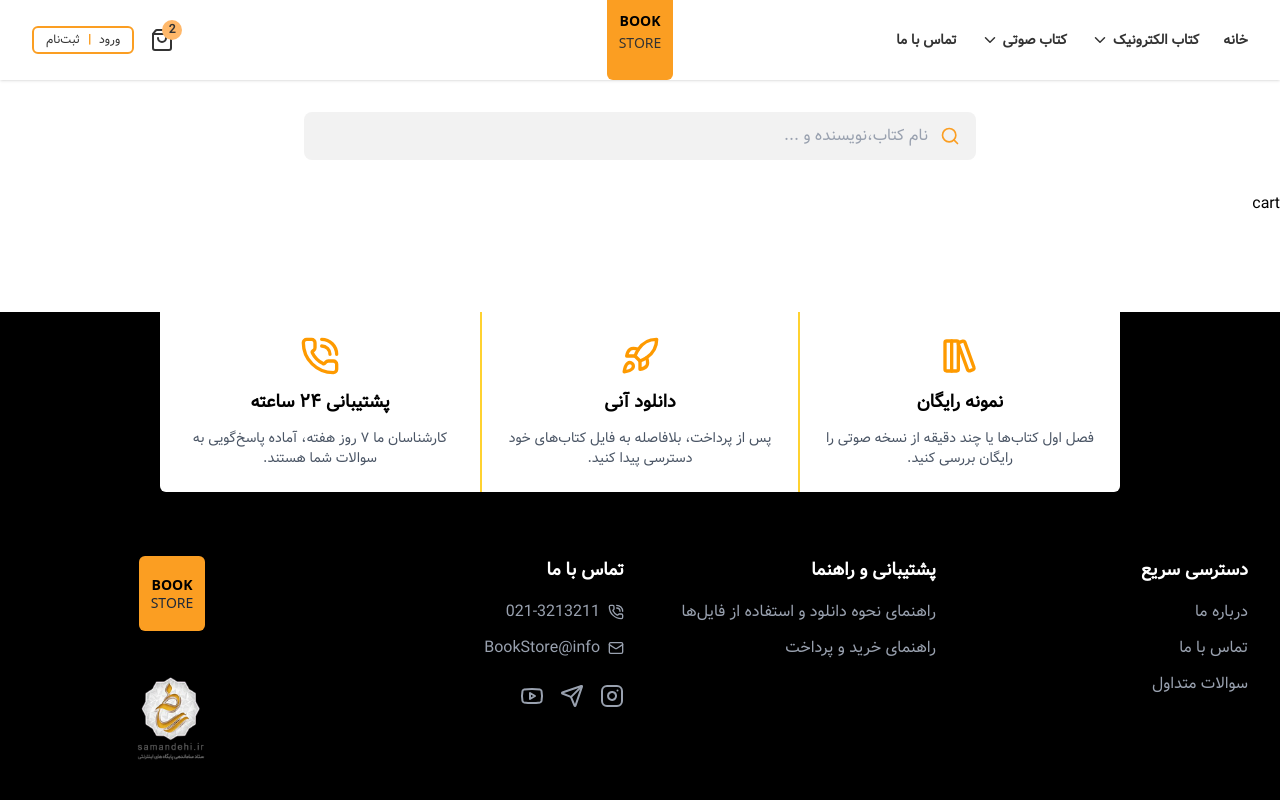
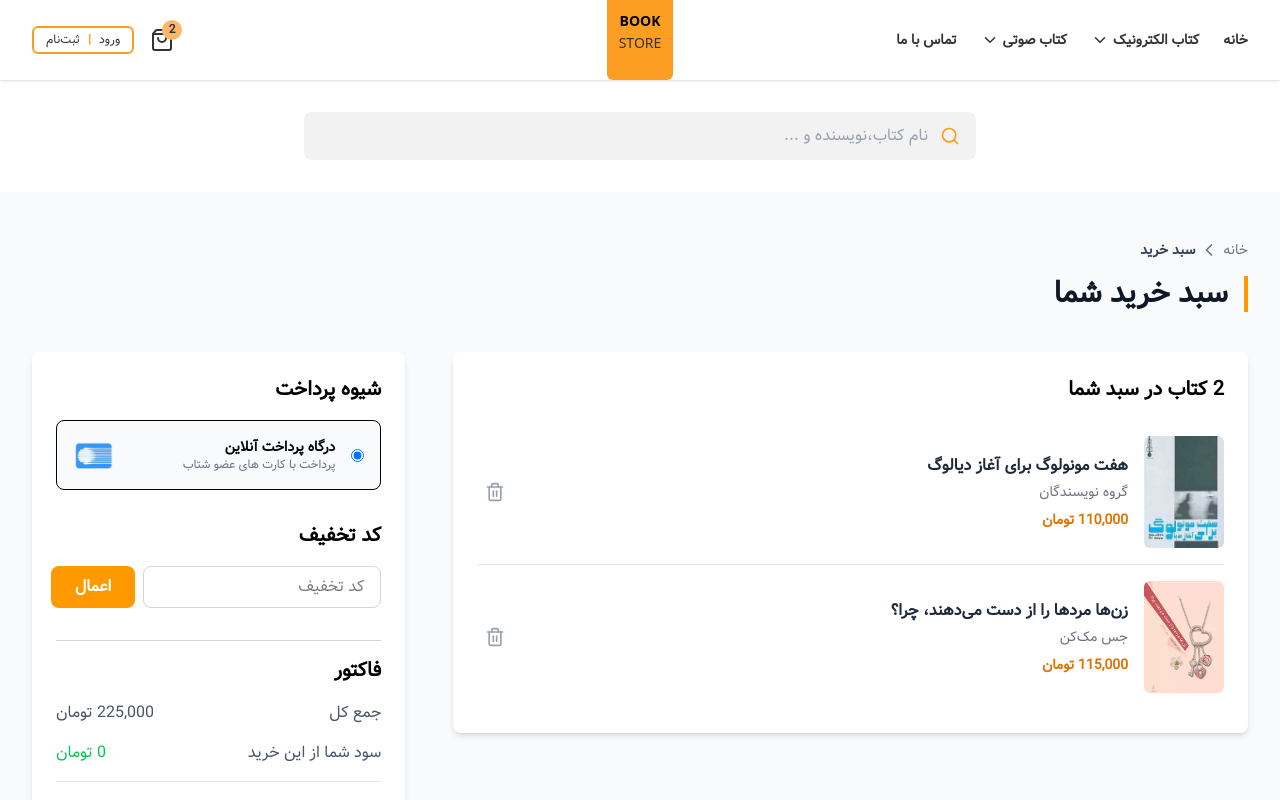
Before and after one commit to mahshid-sl/bookStore, a React (Vite) app: page /cart in a window 1280 px wide. Shown: the top 800 px of the page. Built offline with nearby package versions, Linux system fonts and the light colour scheme.

Commit message:
Implement cart page

```diff
--- a/src/pages/Cart.jsx
+++ b/src/pages/Cart.jsx
@@ -1,5 +1,209 @@
+import { useState } from "react";
+import { Link } from "react-router-dom";
+import { ChevronLeft, CreditCard, ShoppingBag, Trash2 } from "lucide-react";
+
+// Sample data for the cart
+// In a real application, this data would come from a global state (like Context or Redux)
+const initialCartItems = [
+  {
+    id: 1,
+    title: "هفت مونولوگ برای آغاز دیالوگ",
+    author: { name: "گروه نویسندگان" },
+    image: "/images/books/heft_monolog_1.webp",
+    price: 110000,
+    quantity: 1,
+  },
+  {
+    id: 86,
+    title: "زن‌ها مردها را از دست می‌دهند، چرا؟",
+    author: { name: "جس مک‌کن" },
+    image: "/images/books/women-lose-men.webp",
+    price: 115000,
+    quantity: 1,
+  },
+];
+
+// Component to display each item in the cart
+function CartItem({ item, onRemove }) {
+  return (
+    <div className="flex items-start sm:items-center gap-4 py-4">
+      <img
+        src={item.image}
+        alt={item.title}
+        className="w-20 h-28 object-cover rounded-md flex-shrink-0"
+      />
+      <div className="flex-grow text-right">
+        <h3 className="font-bold text-gray-800">{item.title}</h3>
+        <p className="text-sm text-gray-500 mt-1">{item.author.name}</p>
+        <p className="text-sm font-semibold text-amber-600 mt-2">
+          {item.price.toLocaleString()} تومان
+        </p>
+      </div>
+      <button
+        onClick={() => onRemove(item.id)}
+        className="p-2 text-gray-400 hover:text-red-500 transition-colors"
+      >
+        <Trash2 size={20} />
+      </button>
+    </div>
+  );
+}
+
+// Main component for the Cart page
 function Cart() {
-  return <div>cart</div>;
+  const [cartItems, setCartItems] = useState(initialCartItems);
+
+  const handleRemoveItem = (itemId) => {
+    setCartItems((prevItems) => prevItems.filter((item) => item.id !== itemId));
+  };
+
+  const subtotal = cartItems.reduce(
+    (sum, item) => sum + item.price * item.quantity,
+    0
+  );
+  const discount = 0; // You can implement discount logic here
+  const total = subtotal - discount;
+
+  return (
+    <div className="bg-gray-50 min-h-screen">
+      <div className="max-w-7xl mx-auto px-4 sm:px-6 lg:px-8 py-12">
+        {/* Breadcrumbs & Title */}
+        <div className="text-right mb-10">
+          <nav className="flex text-sm text-gray-500 items-center justify-start mb-4">
+            <Link to="/" className="hover:text-amber-500">
+              خانه
+            </Link>
+            <ChevronLeft size={20} className="mx-1" />
+            <span className="font-semibold text-gray-700">سبد خرید</span>
+          </nav>
+          <h1 className="text-3xl font-extrabold text-gray-900 border-r-4 border-amber-500 pr-4">
+            سبد خرید شما
+          </h1>
+        </div>
+
+        {cartItems.length > 0 ? (
+          // State when the cart has items
+          <div className="grid grid-cols-1 lg:grid-cols-3 gap-8 lg:gap-12 items-start">
+            {/* Right Column: List of items */}
+            <div className="lg:col-span-2 bg-white p-6 rounded-lg shadow-md">
+              <h2 className="text-xl font-bold text-right mb-4">
+                {cartItems.length} کتاب در سبد شما
+              </h2>
+              <div className="divide-y divide-gray-200">
+                {cartItems.map((item) => (
+                  <CartItem
+                    key={item.id}
+                    item={item}
+                    onRemove={handleRemoveItem}
+                  />
+                ))}
+              </div>
+            </div>
+
+            {/* Left Column: Order Summary */}
+            <div className="lg:col-span-1 bg-white p-6 rounded-lg shadow-md sticky top-24 space-y-8">
+              {/* Payment Method Section */}
+              <div>
+                <h2 className="text-xl font-bold text-right mb-4">
+                  شیوه پرداخت
+                </h2>
+                {/* --- اصلاح شده: ترتیب عناصر برای چیدمان صحیح راست‌چین --- */}
+                <label
+                  htmlFor="online"
+                  className="flex justify-between items-center border rounded-lg p-4 bg-gray-50 cursor-pointer"
+                >
+                  <div className="flex items-center gap-4">
+                    <input
+                      type="radio"
+                      name="payment"
+                      id="online"
+                      defaultChecked
+                      className="form-radio text-amber-500 focus:ring-amber-500"
+                    />
+                    <div className="text-right">
+                      <h3 className="text-sm font-semibold">
+                        درگاه پرداخت آنلاین
+                      </h3>
+                      <p className="text-xs text-gray-500">
+                        پرداخت با کارت های عضو شتاب
+                      </p>
+                    </div>
+                  </div>
+                  <img className="h-7" src="/images/shetab.png" alt="shetab" />
+                </label>
+              </div>
+
+              {/* Discount Code Section */}
+              <div>
+                <h2 className="text-xl font-bold text-right mb-4">کد تخفیف</h2>
+                <div className="flex gap-2">
+                  <input
+                    type="text"
+                    className="flex-grow border border-gray-300 rounded-lg py-2 px-4 focus:outline-none focus:ring-2 focus:ring-amber-500 text-right"
+                    placeholder="کد تخفیف"
+                  />
+
+                  <button className="bg-amber-500 text-white font-bold py-2 px-6 rounded-lg hover:bg-amber-600 transition-colors">
+                    اعمال
+                  </button>
+                </div>
+              </div>
+
+              {/* Factor Section */}
+              <div>
+                <h2 className="text-xl font-bold text-right mb-4 pt-4 border-t border-t-gray-300">
+                  فاکتور
+                </h2>
+                <div className="space-y-4">
+                  <div className="flex justify-between text-gray-600">
+                    <span>جمع کل</span>
+                    <span>{subtotal.toLocaleString()} تومان</span>
+                  </div>
+                  <div className="flex justify-between text-gray-600">
+                    <span>سود شما از این خرید</span>
+                    <span className="text-green-500">
+                      {discount.toLocaleString()} تومان
+                    </span>
+                  </div>
+                  <div className="border-t border-gray-200 my-4"></div>
+                  <div className="flex justify-between font-bold text-lg text-gray-900">
+                    <span>مبلغ قابل پرداخت</span>
+                    <span>{total.toLocaleString()} تومان</span>
+                  </div>
+                  <div className="pt-4">
+                    <button className="w-full flex items-center justify-center gap-2 bg-amber-500 text-white font-bold py-3 px-6 rounded-lg hover:bg-amber-600 transition-transform hover:scale-105">
+                      <CreditCard size={20} />
+                      ادامه و پرداخت
+                    </button>
+                  </div>
+                </div>
+              </div>
+            </div>
+          </div>
+        ) : (
+          // State when the cart is empty
+          <div className="text-center py-20 bg-white rounded-lg shadow-md">
+            <ShoppingBag
+              className="mx-auto h-24 w-24 text-gray-300"
+              strokeWidth={1}
+            />
+            <h2 className="mt-6 text-2xl font-bold text-gray-800">
+              سبد خرید شما خالی است
+            </h2>
+            <p className="mt-3 text-gray-500">
+              به نظر می‌رسد هنوز کتابی به سبد خرید خود اضافه نکرده‌اید.
+            </p>
+            <Link
+              to="/"
+              className="mt-8 inline-block rounded-lg bg-amber-500 px-8 py-3 font-semibold text-white hover:bg-amber-600"
+            >
+              شروع خرید
+            </Link>
+          </div>
+        )}
+      </div>
+    </div>
+  );
 }
 
 export default Cart;
```
Also changed, not shown: public/images/shetab.png (added).
